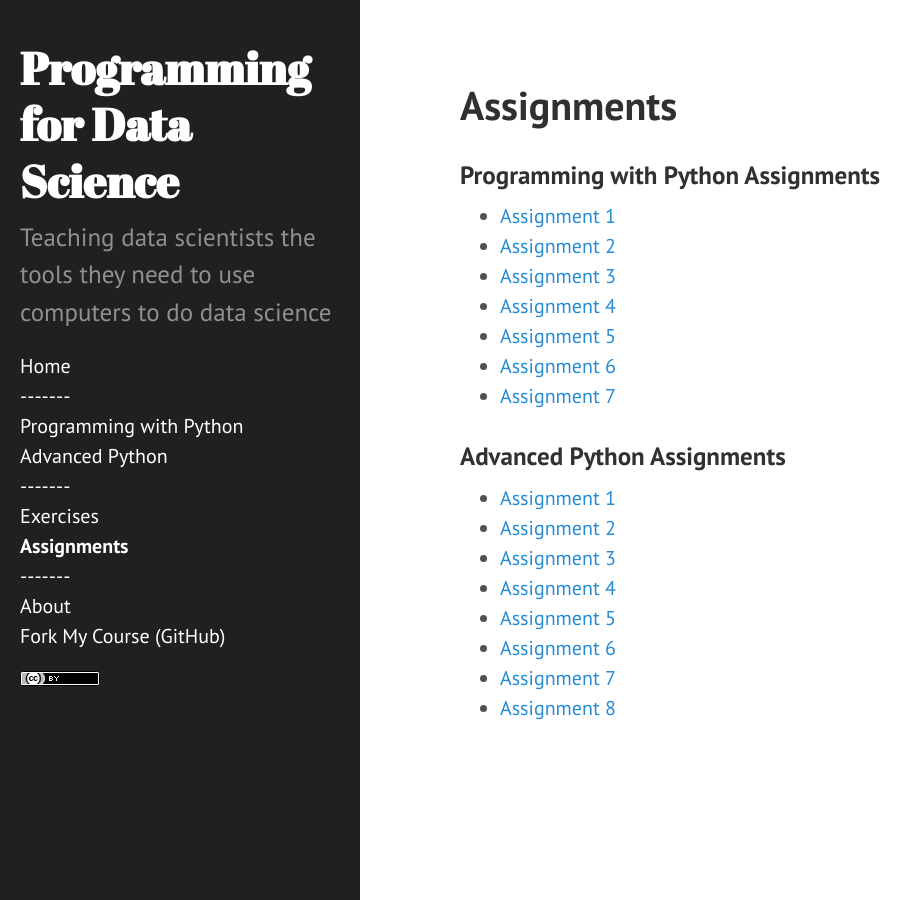
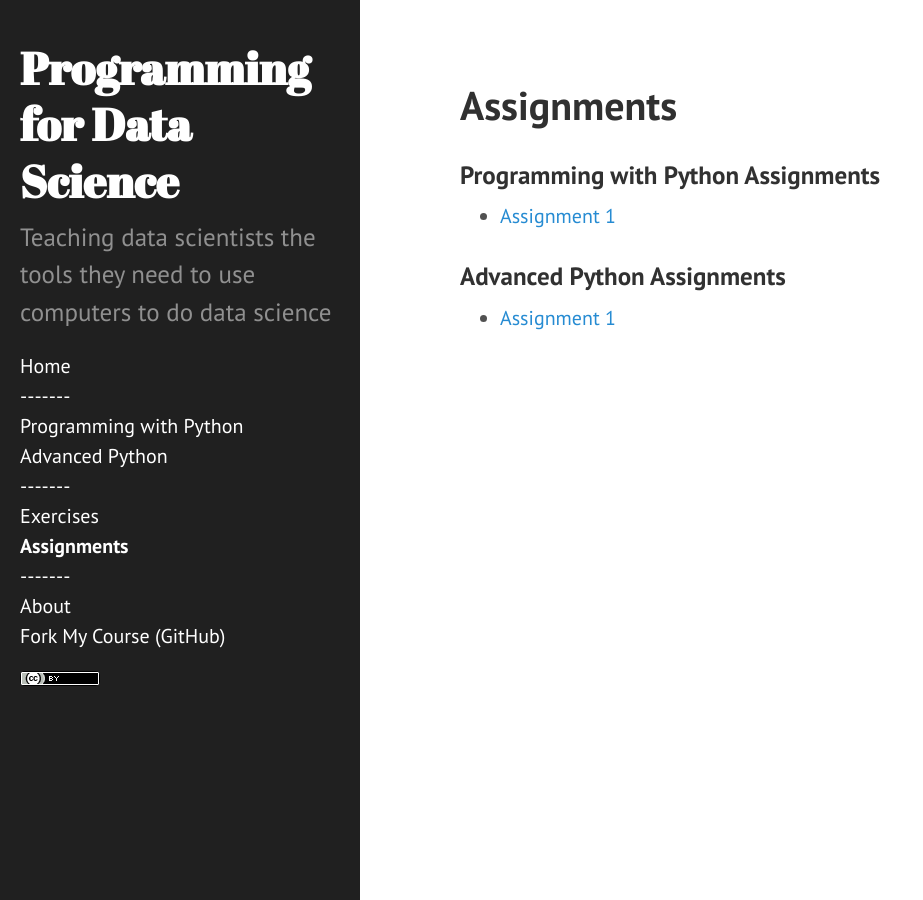
Before and after one commit to nyu-cds/courses, a Jekyll site: the page built from assignments/index.md, in a window 1280 px wide. Shown: the whole page, without its empty margins (0-923 px from the left). Built offline with Jekyll 4.4.1, drawn with Linux system fonts in a browser that asks for light colours.

Commit message:
Update index.md

```diff
--- a/assignments/index.md
+++ b/assignments/index.md
@@ -8,21 +8,8 @@ redirect_from:
 
 ### Programming with Python Assignments
 
-* [Assignment 1]({{ site.github.url }}/assignments/programming-1)
-* [Assignment 2]({{ site.github.url }}/assignments/programming-2)
-* [Assignment 3]({{ site.github.url }}/assignments/programming-3)
-* [Assignment 4]({{ site.github.url }}/assignments/programming-4)
-* [Assignment 5]({{ site.github.url }}/assignments/programming-5)
-* [Assignment 6]({{ site.github.url }}/assignments/programming-6)
-* [Assignment 7]({{ site.github.url }}/assignments/programming-7)
+* [Assignment 1]()
 
 ### Advanced Python Assignments
 
 * [Assignment 1]({{ site.github.url }}/assignments/advanced-1)
-* [Assignment 2]({{ site.github.url }}/assignments/advanced-2)
-* [Assignment 3]({{ site.github.url }}/assignments/advanced-3)
-* [Assignment 4]({{ site.github.url }}/assignments/advanced-4)
-* [Assignment 5]({{ site.github.url }}/assignments/advanced-5)
-* [Assignment 6]({{ site.github.url }}/assignments/advanced-6)
-* [Assignment 7]({{ site.github.url }}/assignments/advanced-7)
-* [Assignment 8]({{ site.github.url }}/assignments/advanced-8)
```
